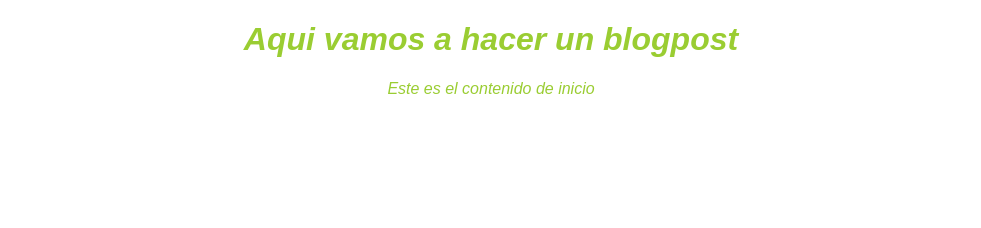
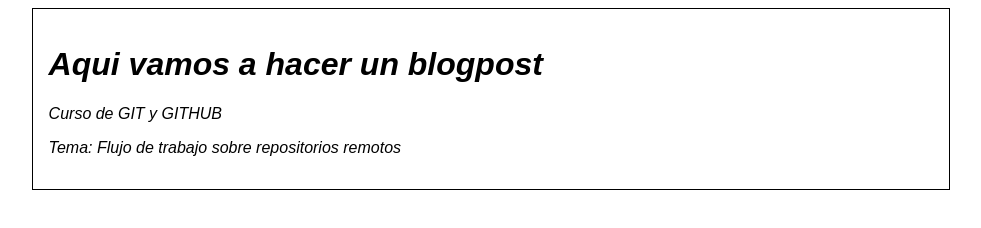
Before and after one commit to luisccampo/hyperblog, a plain HTML site: page index.html in a window 1280 px wide. Shown: the whole page, without its empty margins (149-1130 px from the left). Drawn offline with Linux system fonts and the light colour scheme.

Commit message:
Tercer commit incluyendo cambio en el archivo historia.html y styles.css

```diff
--- a/css/styles.css
+++ b/css/styles.css
@@ -1,6 +1,14 @@
 body{
     font-style: italic;
     font-family: Arial, Helvetica, sans-serif;
-    text-align: center;
-    color:yellowgreen;
+    text-align: left;
+    color:black;
 }
+
+#container{
+    width : 70%;
+    padding:1em;
+    text-align: left;
+    border:1px solid;
+    margin: 0 auto
+}
--- a/index.html
+++ b/index.html
@@ -8,7 +8,12 @@
     <link rel ="stylesheet" type="text/css" href="/css/styles.css"/>
 </head>
 <body>
-    <h1>Aqui vamos a hacer un blogpost</h1>
-    <p>Este es el contenido de inicio</p>
+    <div id="container">
+        <div id="post">
+            <h1>Aqui vamos a hacer un blogpost</h1>
+            <p>Curso de GIT y GITHUB</p>
+            <p>Tema: Flujo de trabajo sobre repositorios remotos</p>
+        </div>
+    </div>
 </body>
 </html>
```
